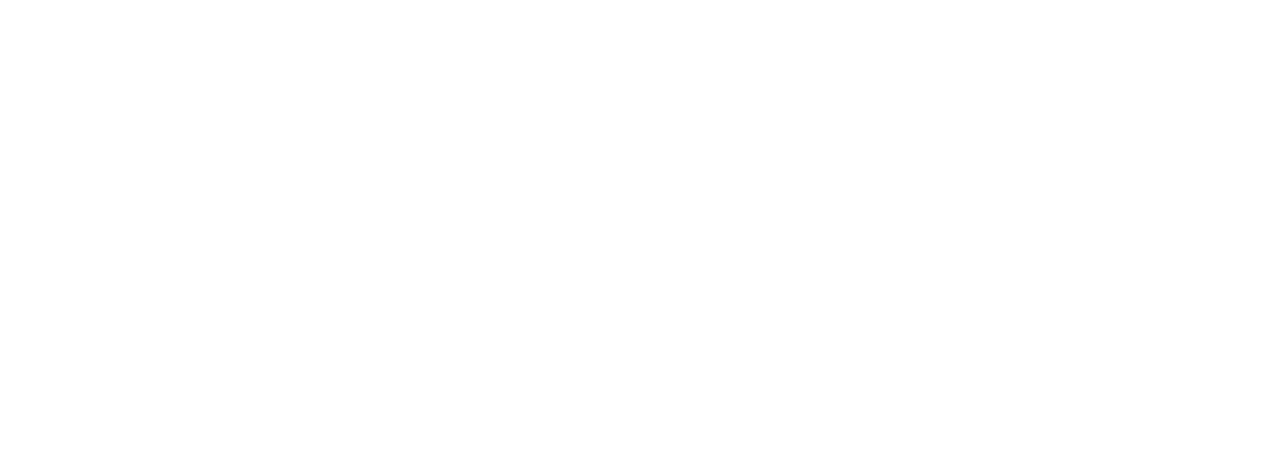
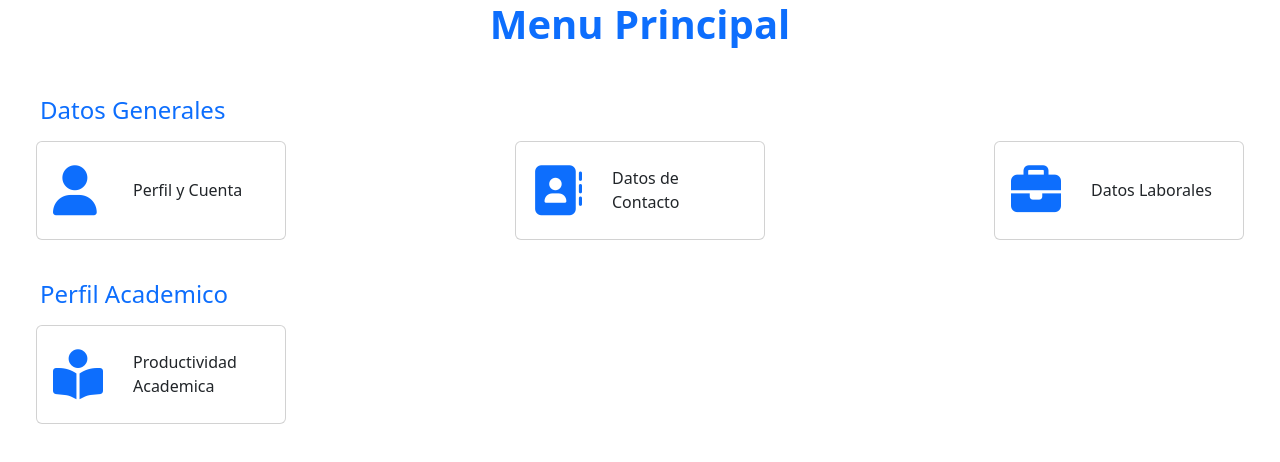
Before and after one commit to IvanMar98/CVU, a React (Vite) app in the folder cacei-front/: page /inicio in a window 1280 px wide. Before the commit this address had no page. Shown: the top 462 px of the page. Built offline with nearby package versions, Linux system fonts and the light colour scheme.

Commit message:
agregando componentes CardItems e Inicio

```diff
--- a/cacei-front/src/App.jsx
+++ b/cacei-front/src/App.jsx
@@ -1,12 +1,14 @@
 import { Route, Routes } from 'react-router-dom'
 import './App.css';
 import Login from './components/Login';
+import Inicio from './components/Inicio';
 
 function App() {
   return (
     <div className="App">
       <Routes>
         <Route path='/' element = {<Login />}/>
+        <Route path='/inicio' element = {<Inicio />}></Route>
       </Routes>
     </div>
   )
--- /dev/null
+++ b/cacei-front/src/assets/styles/CardItems.css
@@ -0,0 +1,12 @@
+.card{
+    width: 250px !important;
+    height: 99px !important;
+}
+.card:hover{
+    cursor: pointer;
+    transform: scale(1.05);
+}
+
+i{
+    font-size: 50px;
+}
--- /dev/null
+++ b/cacei-front/src/components/CardItems.jsx
@@ -0,0 +1,19 @@
+import React from 'react';
+import '../assets/styles/CardItems.css'
+
+function CardItems(props){
+    return (
+    <div className='card mb-3 d-flex justify-content-center ps-3 pe-3'>
+        <div className='row d-flex align-items-center'>
+            <div className='col-4'>
+                <i className= {`text-primary ${props.icon}`}></i>
+            </div>
+            <div className='col-8'>
+                {props.title}
+            </div>
+        </div>
+    </div>
+    )
+}
+
+export default CardItems;
--- /dev/null
+++ b/cacei-front/src/components/Inicio.jsx
@@ -0,0 +1,39 @@
+import CardItems from "./CardItems";
+
+function Inicio() {
+
+
+    return (
+        <div className="container-fluid d-flex flex-column align-items-center">
+            <h1 className="text-primary fw-bold mb-5">Menu Principal</h1>
+            <div className="container-fluid d-flex flex-column mb-4">
+                <h4 className="text-primary fs-4 ps-3 mb-3">Datos Generales</h4>
+                <div className=" container-fluid d-flex justify-content-between">
+                    <CardItems
+                        icon="fa-solid fa-user"
+                        title="Perfil y Cuenta"
+                    />
+                    <CardItems
+                        icon="fa-solid fa-address-book"
+                        title="Datos de Contacto"
+                    />
+                    <CardItems
+                        icon="fa-solid fa-briefcase"
+                        title="Datos Laborales"
+                    />
+                </div>
+            </div>
+            <div className="container-fluid d-flex flex-column mb-4">
+                <h4 className="text-primary fs-4 ps-3 mb-3">Perfil Academico</h4>
+                <div className="container-fluid d-flex justify-content-between">
+                    <CardItems
+                        icon="fa-solid fa-book-open-reader"
+                        title="Productividad Academica"
+                    />
+                </div>
+            </div>
+        </div>
+    );
+}
+
+export default Inicio;
```
